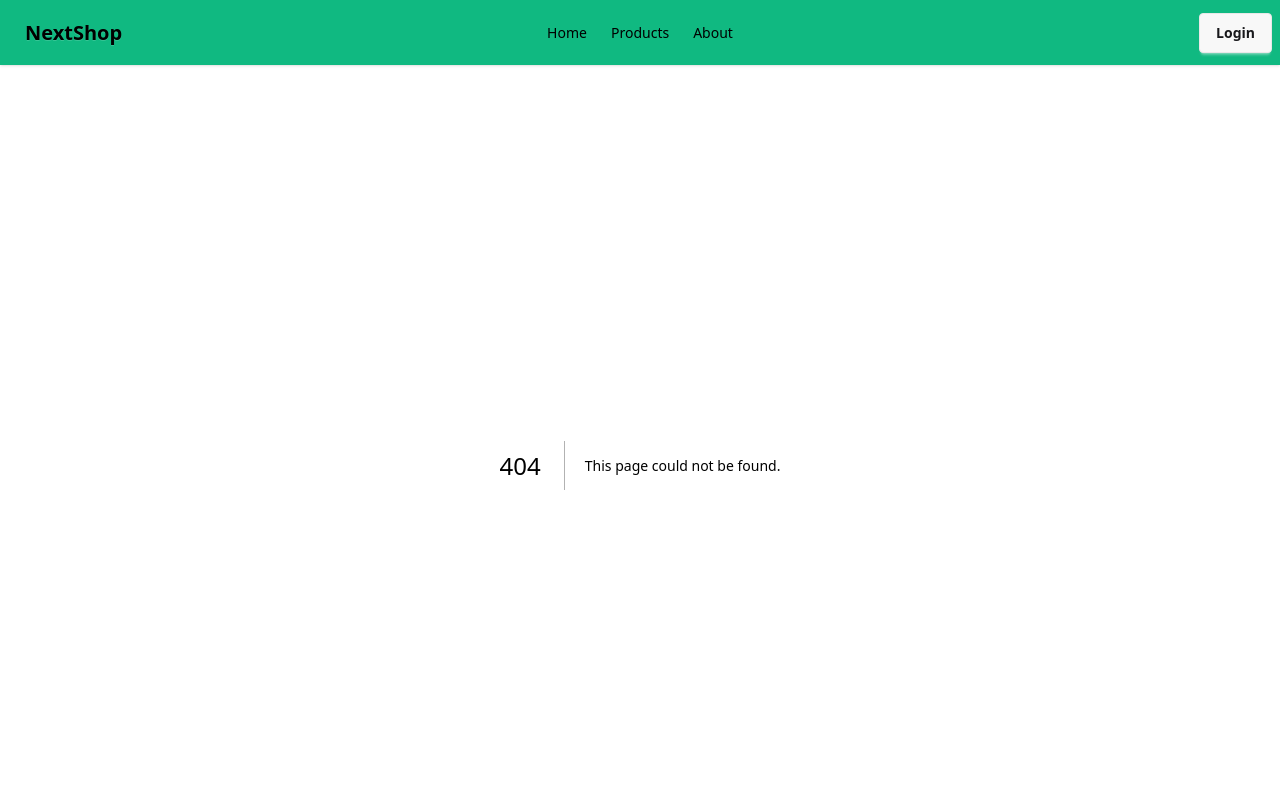
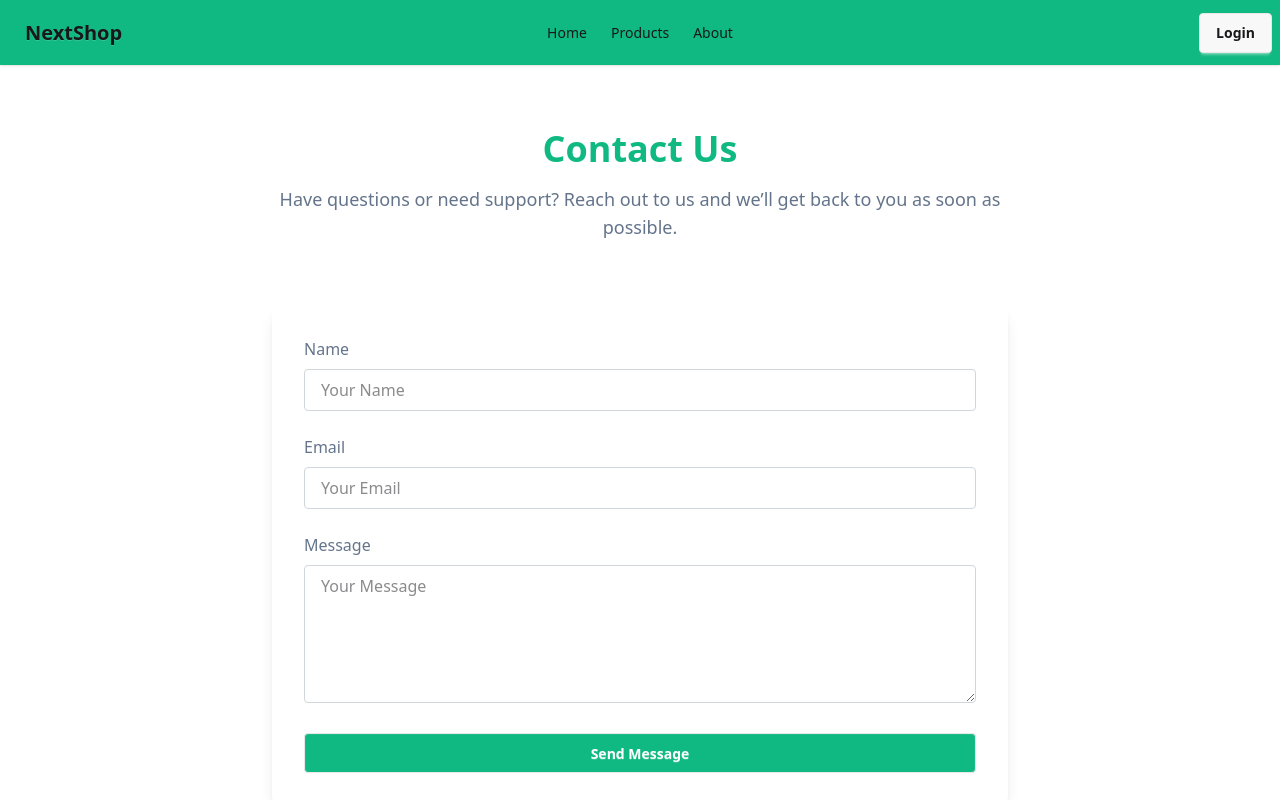
Before and after one commit to gmnayem631/next-shop-client, a Next.js app: page /contact in a window 1280 px wide. Before the commit this address had no page. Shown: the top 800 px of the page. Built offline with nearby package versions, Linux system fonts and the light colour scheme.

Commit message:
added the contact us page

```diff
--- /dev/null
+++ b/app/contact/page.js
@@ -0,0 +1,72 @@
+import React from "react";
+
+export default function Contact() {
+  return (
+    <div className="max-w-3xl mx-auto px-4 py-16 space-y-16">
+      {/* Hero Section */}
+      <section className="text-center space-y-4">
+        <h1 className="text-4xl font-bold text-[#10B981]">Contact Us</h1>
+        <p className="text-[#64748B] text-lg">
+          Have questions or need support? Reach out to us and we’ll get back to
+          you as soon as possible.
+        </p>
+      </section>
+
+      {/* Contact Form */}
+      <section className="bg-white rounded-lg shadow-lg p-8">
+        <form className="space-y-6">
+          <div>
+            <label className="block text-[#64748B] mb-2" htmlFor="name">
+              Name
+            </label>
+            <input
+              type="text"
+              id="name"
+              placeholder="Your Name"
+              className="w-full border border-gray-300 rounded px-4 py-2 focus:outline-none focus:ring-2 focus:ring-[#10B981]"
+            />
+          </div>
+
+          <div>
+            <label className="block text-[#64748B] mb-2" htmlFor="email">
+              Email
+            </label>
+            <input
+              type="email"
+              id="email"
+              placeholder="Your Email"
+              className="w-full border border-gray-300 rounded px-4 py-2 focus:outline-none focus:ring-2 focus:ring-[#10B981]"
+            />
+          </div>
+
+          <div>
+            <label className="block text-[#64748B] mb-2" htmlFor="message">
+              Message
+            </label>
+            <textarea
+              id="message"
+              placeholder="Your Message"
+              rows={5}
+              className="w-full border border-gray-300 rounded px-4 py-2 focus:outline-none focus:ring-2 focus:ring-[#10B981]"
+            />
+          </div>
+
+          <button
+            type="submit"
+            className="btn bg-[#10B981] text-white hover:bg-[#F87171] transition-colors w-full"
+          >
+            Send Message
+          </button>
+        </form>
+      </section>
+
+      {/* Company Info */}
+      <section className="text-center space-y-2">
+        <h2 className="text-2xl font-semibold text-[#10B981]">Our Office</h2>
+        <p className="text-[#64748B]">123 NextShop Street, Dhaka, Bangladesh</p>
+        <p className="text-[#64748B]">Email: support@nextshop.com</p>
+        <p className="text-[#64748B]">Phone: +880 123 456 789</p>
+      </section>
+    </div>
+  );
+}
```
